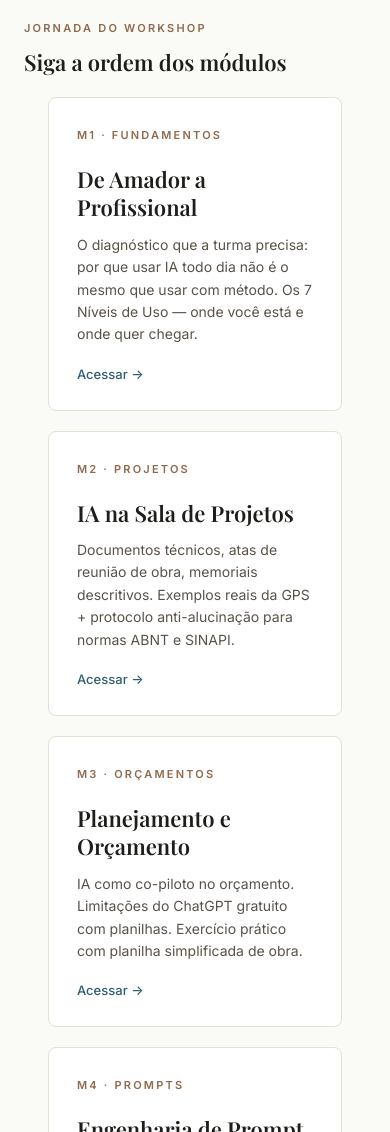
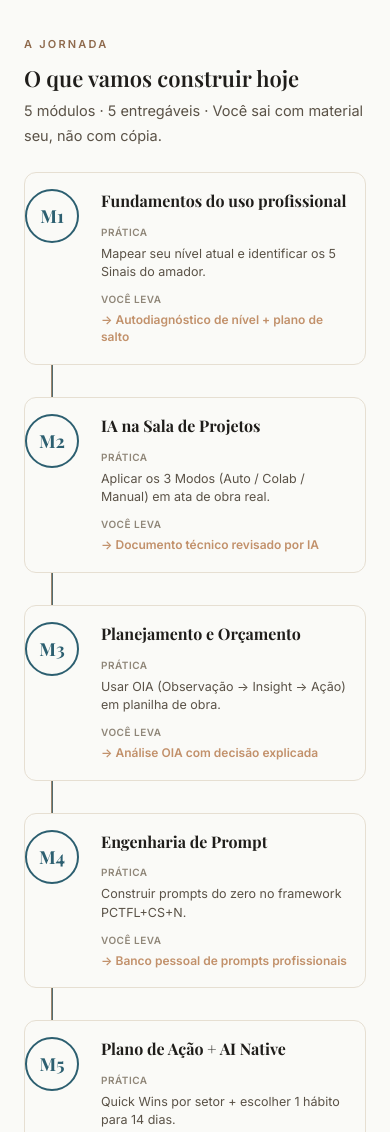
Before and after one commit to rslimaeng/workshop-ia-gps, a plain HTML site: page index.html in a window 390 px wide. Shown: the part 2046-3178 px from the top of the page. Drawn offline with nearby package versions, Linux system fonts and the light colour scheme.

Commit message:
feat(home): adiciona timeline visao geral entre Turma e Modulos
- Substitui divisor minimo "Jornada do Workshop" por secao timeline rica
- 5 marcos M1-M5 conectados por linha gradient accent-warm -> accent
- Cada marco mostra: titulo, pratica-ancora, entregavel
- Responsivo: horizontal >=720px, vertical empilhado <720px
- Rebatiza divisor pre-cards para "Detalhe de cada modulo"
- Fluxo narrativo: Turma -> Jornada (visao geral) -> Detalhe -> Banco

Co-Authored-By: Claude Opus 4.8 <noreply@anthropic.com>

```diff
--- a/assets/style.css
+++ b/assets/style.css
@@ -1387,3 +1387,129 @@ footer p {
   border-color: rgba(74, 125, 80, 0.30);
   border-left: 4px solid #5c7d5f;
 }
+
+/* ============================================
+   PROMPT 20 — JORNADA TIMELINE (home)
+   ============================================ */
+.jornada-timeline {
+  display: grid;
+  grid-template-columns: repeat(5, 1fr);
+  gap: 16px;
+  position: relative;
+  margin: 32px 0 48px;
+}
+
+/* Linha conectora horizontal entre os círculos */
+.jornada-timeline::before {
+  content: "";
+  position: absolute;
+  top: 28px;
+  left: 10%;
+  right: 10%;
+  height: 2px;
+  background: linear-gradient(90deg, var(--accent-warm), var(--accent));
+  z-index: 0;
+}
+
+.jornada-step {
+  position: relative;
+  z-index: 1;
+  background: var(--bg);
+  border: 1px solid var(--border);
+  border-radius: 12px;
+  padding: 44px 16px 18px;
+  text-align: left;
+  transition: transform 0.2s ease, box-shadow 0.2s ease;
+}
+
+.jornada-step:hover {
+  transform: translateY(-2px);
+  box-shadow: 0 6px 18px rgba(0, 0, 0, 0.06);
+}
+
+.jornada-num {
+  position: absolute;
+  top: -28px;
+  left: 50%;
+  transform: translateX(-50%);
+  width: 56px;
+  height: 56px;
+  border-radius: 50%;
+  background: var(--bg);
+  border: 2px solid var(--accent);
+  display: flex;
+  align-items: center;
+  justify-content: center;
+  font-family: var(--serif);
+  font-size: 20px;
+  font-weight: 700;
+  color: var(--accent);
+}
+
+.jornada-step-title {
+  font-family: var(--serif);
+  font-size: 15px;
+  font-weight: 700;
+  margin: 0 0 12px;
+  text-align: center;
+  line-height: 1.3;
+  color: var(--ink);
+}
+
+.jornada-label {
+  font-family: var(--sans);
+  font-size: 10px;
+  font-weight: 600;
+  text-transform: uppercase;
+  letter-spacing: 0.5px;
+  color: var(--ink-muted);
+  margin: 10px 0 4px;
+}
+
+.jornada-text {
+  font-size: 12.5px;
+  line-height: 1.45;
+  color: var(--ink-soft);
+  margin: 0 0 8px;
+}
+
+.jornada-entregavel {
+  font-size: 12px;
+  color: var(--accent-warm);
+  font-weight: 600;
+  line-height: 1.4;
+  margin: 0;
+}
+
+/* Mobile / tablet pequeno */
+@media (max-width: 720px) {
+  .jornada-timeline {
+    grid-template-columns: 1fr;
+    gap: 32px;
+    margin: 24px 0 32px;
+  }
+  .jornada-timeline::before {
+    left: 27px;
+    top: 0;
+    bottom: 0;
+    right: auto;
+    width: 2px;
+    height: auto;
+  }
+  .jornada-step {
+    padding: 18px 18px 18px 76px;
+  }
+  .jornada-num {
+    position: absolute;
+    top: 16px;
+    left: 0;
+    transform: none;
+    width: 54px;
+    height: 54px;
+    font-size: 18px;
+  }
+  .jornada-step-title {
+    text-align: left;
+    font-size: 16px;
+  }
+}
--- a/index.html
+++ b/index.html
@@ -164,9 +164,73 @@
         </div>
       </section>
 
-      <div style="padding: 16px 0 20px">
-        <p class="eyebrow">Jornada do Workshop</p>
-        <h2 style="font-size:22px; margin:0">Siga a ordem dos módulos</h2>
+      <!-- A Jornada do Workshop (timeline) -->
+      <section class="reveal" style="padding: 32px 0 16px">
+        <p class="eyebrow">A Jornada</p>
+        <h2 style="font-size:22px; margin:0 0 6px">O que vamos construir hoje</h2>
+        <p style="font-size:14.5px; color:var(--ink-soft); margin:0 0 8px">
+          5 módulos · 5 entregáveis · Você sai com material seu, não com cópia.
+        </p>
+
+        <div class="jornada-timeline">
+
+          <!-- M1 -->
+          <div class="jornada-step">
+            <div class="jornada-num">M1</div>
+            <h3 class="jornada-step-title">Fundamentos do uso profissional</h3>
+            <p class="jornada-label">Prática</p>
+            <p class="jornada-text">Mapear seu nível atual e identificar os 5 Sinais do amador.</p>
+            <p class="jornada-label">Você leva</p>
+            <p class="jornada-entregavel">→ Autodiagnóstico de nível + plano de salto</p>
+          </div>
+
+          <!-- M2 -->
+          <div class="jornada-step">
+            <div class="jornada-num">M2</div>
+            <h3 class="jornada-step-title">IA na Sala de Projetos</h3>
+            <p class="jornada-label">Prática</p>
+            <p class="jornada-text">Aplicar os 3 Modos (Auto / Colab / Manual) em ata de obra real.</p>
+            <p class="jornada-label">Você leva</p>
+            <p class="jornada-entregavel">→ Documento técnico revisado por IA</p>
+          </div>
+
+          <!-- M3 -->
+          <div class="jornada-step">
+            <div class="jornada-num">M3</div>
+            <h3 class="jornada-step-title">Planejamento e Orçamento</h3>
+            <p class="jornada-label">Prática</p>
+            <p class="jornada-text">Usar OIA (Observação → Insight → Ação) em planilha de obra.</p>
+            <p class="jornada-label">Você leva</p>
+            <p class="jornada-entregavel">→ Análise OIA com decisão explicada</p>
+          </div>
+
+          <!-- M4 -->
+          <div class="jornada-step">
+            <div class="jornada-num">M4</div>
+            <h3 class="jornada-step-title">Engenharia de Prompt</h3>
+            <p class="jornada-label">Prática</p>
+            <p class="jornada-text">Construir prompts do zero no framework PCTFL+CS+N.</p>
+            <p class="jornada-label">Você leva</p>
+            <p class="jornada-entregavel">→ Banco pessoal de prompts profissionais</p>
+          </div>
+
+          <!-- M5 -->
+          <div class="jornada-step">
+            <div class="jornada-num">M5</div>
+            <h3 class="jornada-step-title">Plano de Ação + AI Native</h3>
+            <p class="jornada-label">Prática</p>
+            <p class="jornada-text">Quick Wins por setor + escolher 1 hábito para 14 dias.</p>
+            <p class="jornada-label">Você leva</p>
+            <p class="jornada-entregavel">→ Plano de 14 dias priorizado</p>
+          </div>
+
+        </div><!-- /jornada-timeline -->
+      </section>
+
+      <!-- Divisor mínimo antes dos cards detalhados -->
+      <div style="padding: 16px 0 12px">
+        <p class="eyebrow">Detalhe de cada módulo</p>
+        <h2 style="font-size:20px; margin:0">Abra na ordem para acompanhar</h2>
       </div>
 
       <div class="modules-grid">
```
